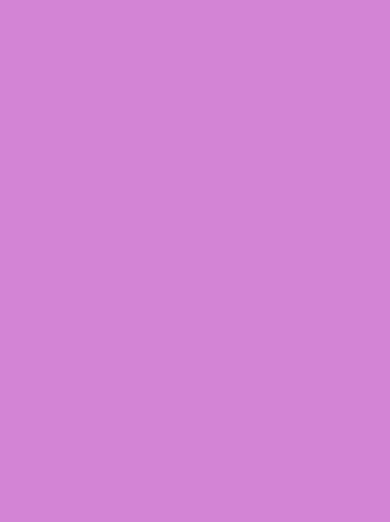
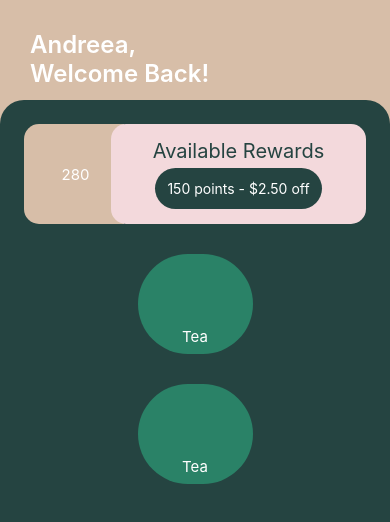
Before and after one commit to alishaiduc7/PAD-PROJECT-2, a React Native app in the folder mobile-app/: screen /Home in a window 390 px wide. Shown: the top 522 px of the page. Built offline with nearby package versions, Linux system fonts and the light colour scheme.

Commit message:
Started home screen

```diff
--- a/mobile-app/App.js
+++ b/mobile-app/App.js
@@ -1,22 +1,8 @@
-import { StatusBar } from 'expo-status-bar';
-import { StyleSheet, Text, View, Image} from 'react-native';
+import React from "react";
+
+import Home from "./app/screens/Home";
 
 export default function App() {
 
-  return (
-    <View style={styles.container}>
-      <Text></Text>
-
-      <StatusBar style="auto" />
-    </View>
-  );
+  return <Home></Home>;
 }
-
-const styles = StyleSheet.create({
-  container: {
-    flex: 1,
-    backgroundColor: '#D484D5',
-    alignItems: 'center',
-    justifyContent: 'center',
-  },
-});
--- /dev/null
+++ b/mobile-app/app/components/Header.js
@@ -0,0 +1,35 @@
+import React from "react";
+import { SafeAreaView, View, StyleSheet, Text, Dimensions } from "react-native";
+
+const Header = () => {
+  return (
+    <SafeAreaView style={styles.container}>
+      <View style={{ padding: 30 }}>
+        <Text style={styles.labelStyle}>Andreea,</Text>
+        <Text style={styles.labelStyle}>Welcome Back!</Text>
+      </View>
+    </SafeAreaView>
+  );
+};
+
+const deviceWidth = Math.round(Dimensions.get("window").width);
+
+const styles = StyleSheet.create({
+  container: {
+    width: deviceWidth,
+    height: 125,
+    backgroundColor: "#D7BEA8",
+    flexDirection: "row",
+  },
+
+  labelStyle: {
+    fontSize: 24,
+    fontWeight: "600",
+    color: "#ffffff",
+    // textShadowColor: '#394F49',
+    // textShadowOffset: {width: -2, height: 2},
+    // textShadowRadius: 10,
+  },
+});
+
+export default Header;
--- /dev/null
+++ b/mobile-app/app/screens/Home.js
@@ -0,0 +1,178 @@
+import React from "react";
+import { View, Text, StyleSheet, StatusBar, ScrollView } from "react-native";
+import { TouchableOpacity } from "react-native";
+import { ImageBackground } from "react-native";
+
+import Header from "../components/Header";
+
+const Home = ({ navigation }) => {
+  function renderAvailableRewards() {
+    return (
+      <TouchableOpacity
+        style={{
+          flexDirection: "row",
+          marginTop: 24,
+          marginHorizontal: 24,
+          height: 100,
+        }}
+        onPress={() => navigation.navigate("Rewards")}
+      >
+        {/* Reward */}
+        <View
+          style={{
+            width: 100,
+            height: "100%",
+            alignItems: "center",
+            justifyContent: "center",
+            backgroundColor: "#D7BEA8",
+            borderTopLeftRadius: 15,
+            borderBottomLeftRadius: 15,
+          }}
+        >
+          <ImageBackground
+            source={require("C:/Users/user/Desktop/PAD-PROJECT-2/mobile-app/app/assets/icons/voucher.png")}
+            style={{
+              width: 65,
+              height: 65,
+              marginLeft: -7,
+              alignItems: "center",
+              justifyContent: "center",
+            }}
+          >
+            <View>
+              <Text style={{ color: "#FFFFFF", fontSize: 15, marginLeft: 10 }}>
+                280
+              </Text>
+            </View>
+          </ImageBackground>
+        </View>
+        {/* Reward Details*/}
+        <View
+          style={{
+            flex: 1,
+            backgroundColor: "#F3D9DC",
+            marginLeft: -13,
+            borderRadius: 15,
+            alignItems: "center",
+            justifyContent: "center",
+          }}
+        >
+          <Text style={{ color: "#254441", fontSize: 20 }}>
+            Available Rewards
+          </Text>
+
+          <View
+            style={{
+              marginTop: 5,
+              padding: 12,
+              borderRadius: 50,
+              backgroundColor: "#254441",
+            }}
+          >
+            <Text style={{ color: "#FFFFFF" }}>150 points - $2.50 off</Text>
+          </View>
+        </View>
+      </TouchableOpacity>
+    );
+  }
+
+  function renderTea() {
+    return (
+      <TouchableOpacity
+        style={{
+          flexDirection: "row",
+          marginTop: 30,
+          alignSelf: "center",
+          height: 100,
+        }}
+        onPress={() => navigation.navigate("Teas")}
+      >
+        <View
+          style={{
+            width: 115,
+            height: "100%",
+            alignItems: "center",
+            justifyContent: "center",
+            backgroundColor: "#2A8267",
+            borderRadius: 50,
+          }}
+        >
+          <ImageBackground
+            source={require("C:/Users/user/Desktop/PAD-PROJECT-2/mobile-app/app/assets/icons/tea.png")}
+            style={{
+              width: 65,
+              height: 65,
+            }}
+          ></ImageBackground>
+
+          <Text style={{ color: "#FFFFFF", fontSize: 15 }}>Tea</Text>
+        </View>
+      </TouchableOpacity>
+    );
+  }
+
+  function renderCoffee() {
+    return (
+      <TouchableOpacity
+        style={{
+          flexDirection: "row",
+          marginTop: 30,
+          alignSelf: "center",
+          height: 100,
+        }}
+        onPress={() => navigation.navigate("Teas")}
+      >
+        <View
+          style={{
+            width: 115,
+            height: "100%",
+            alignItems: "center",
+            justifyContent: "center",
+            backgroundColor: "#2A8267",
+            borderRadius: 50,
+          }}
+        >
+          <ImageBackground
+            source={require("C:/Users/user/Desktop/PAD-PROJECT-2/mobile-app/app/assets/icons/tea.png")}
+            style={{
+              width: 65,
+              height: 65,
+            }}
+          ></ImageBackground>
+
+          <Text style={{ color: "#FFFFFF", fontSize: 15 }}>Tea</Text>
+        </View>
+      </TouchableOpacity>
+    );
+  }
+  return (
+    <View style={styles.container}>
+      <Header></Header>
+
+      <ScrollView
+        style={{
+          flex: 1,
+          marginTop: -25,
+          borderTopLeftRadius: 24,
+          borderTopRightRadius: 24,
+          backgroundColor: "#254441",
+        }}
+        contentContainerStyle={{
+          paddingBottom: 150,
+        }}
+      >
+        {renderAvailableRewards()}
+        {renderTea()}
+        {renderCoffee()}
+        {/* {renderSmoothie()} */}
+      </ScrollView>
+    </View>
+  );
+};
+
+const styles = StyleSheet.create({
+  container: {
+    flex: 1,
+  },
+});
+export default Home;
```
Also changed, not shown: mobile-app/app/navigation/tabs.js (added, +121 -0 lines), mobile-app/app/assets/icons/tea.png (added), mobile-app/app/assets/icons/voucher.png (added).
